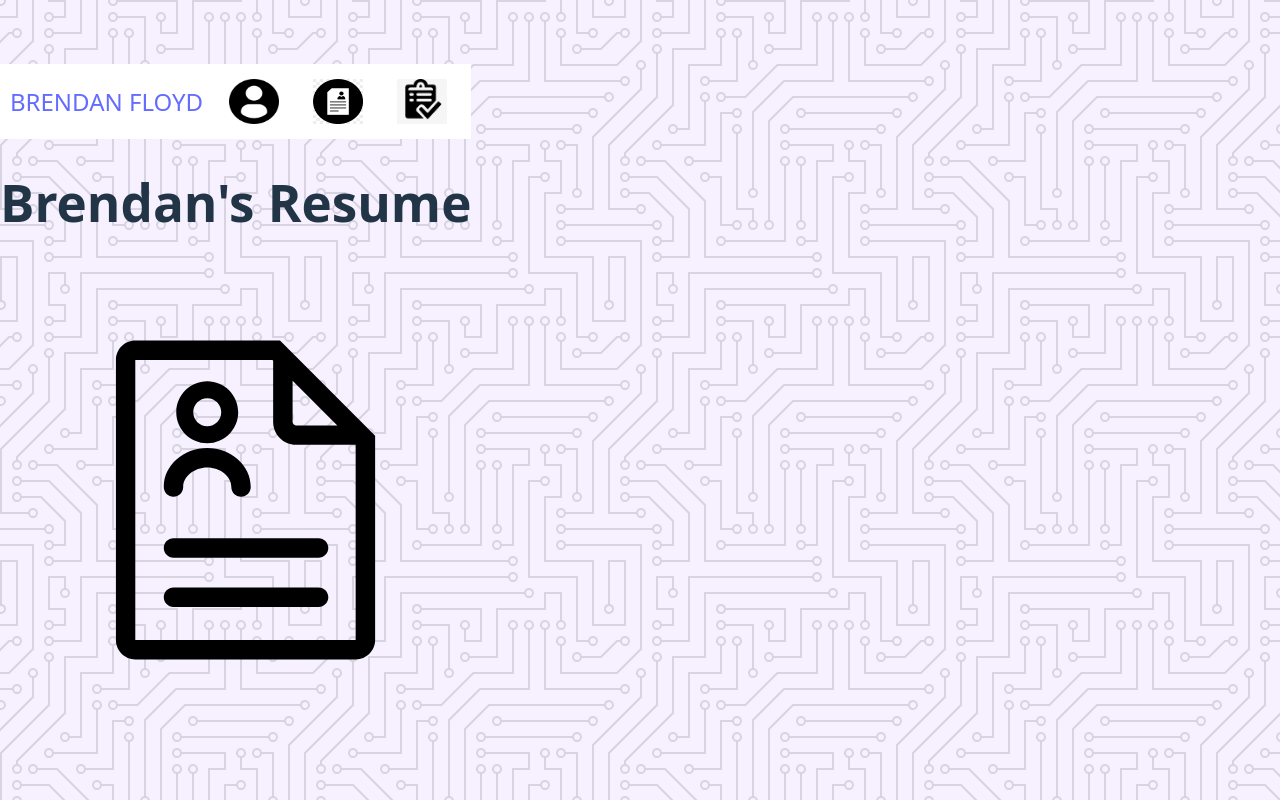
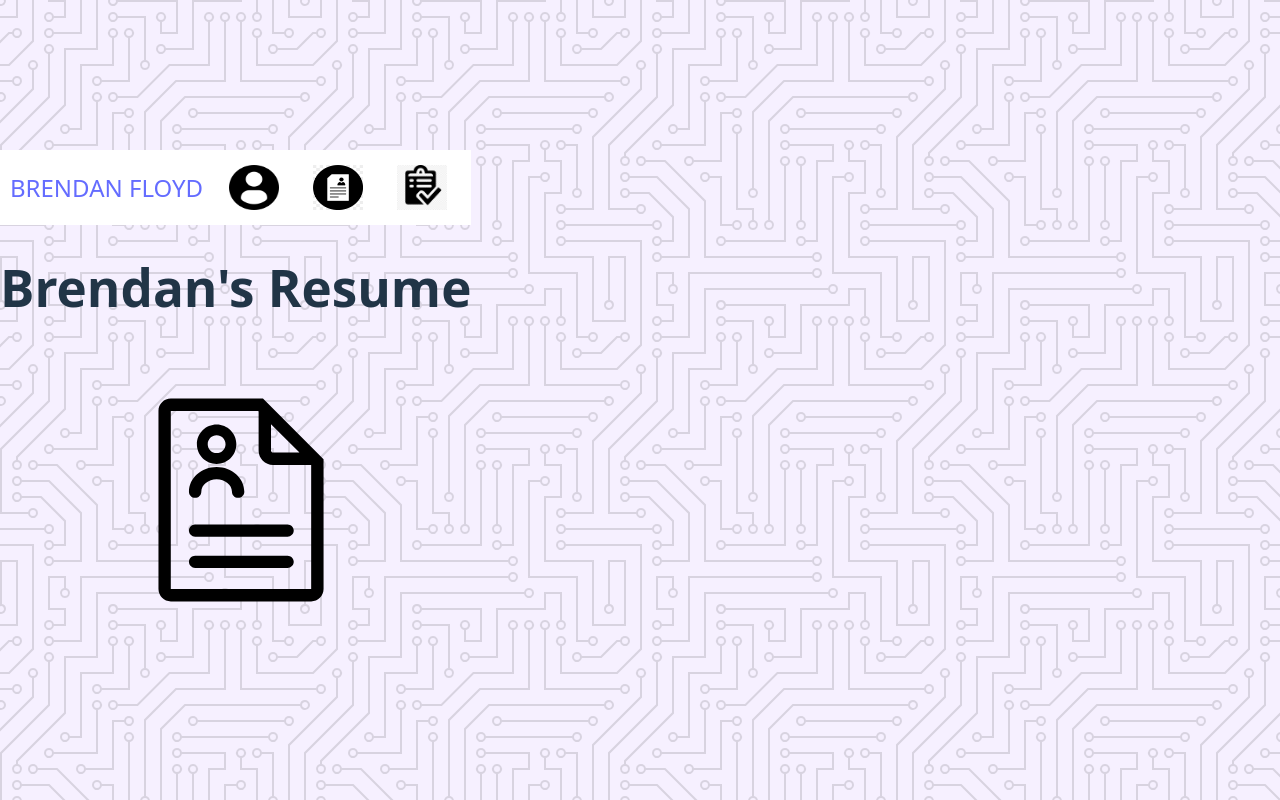
Before and after one commit to bfloyd14/brendan-floyd-profile, a React (Vite) app: page /resume in a window 1280 px wide. Built offline with nearby package versions, Linux system fonts and the light colour scheme.

Commit message:
add resume to resume page and made it clickable

```diff
--- a/src/pages/Landing/Landing.module.css
+++ b/src/pages/Landing/Landing.module.css
@@ -8,7 +8,7 @@
 
 .container img {
   border-radius: 50%;
-  width: 400px;
+  width: 450px;
   height: 400px;
   margin-top: 40px;
 }
@@ -29,7 +29,7 @@
 }
 
 .info h2 {
-  font-size: 28px;
+  font-size: 32px;
 }
 
 .icon img {
--- a/src/pages/Resume/Resume.jsx
+++ b/src/pages/Resume/Resume.jsx
@@ -1,8 +1,9 @@
 //npm module
 import { Link } from "react-router-dom"
 
-//icon
+//assets
 import resumeIcon from '../../assets/icon/resume-7.svg'
+import resume from '../../assets/images/brendan-resume.pdf'
 
 //css
 import styles from './Resume.module.css'
@@ -12,7 +13,7 @@ const Resume = () => {
     <>
       <div className={styles.container}>
         <h1>Brendan's Resume</h1>
-        <a href="resume-icon"><img id='resume' src={resumeIcon} alt="a cool resume icon" /></a>
+        <a href={resume} target="blank"><img id='resume' src={resumeIcon} alt="a cool resume icon" /></a>
       </div>
     </>
 
--- a/src/pages/Resume/Resume.module.css
+++ b/src/pages/Resume/Resume.module.css
@@ -1,13 +1,10 @@
-main > a {
-  color: rgb(31, 29, 29),
+.container {
+  display: flex;
+  flex-direction: column;
+  justify-content: center;
+  align-items: center;
 }
 
-main {
-  display: flex;
-  justify-content: center;
-}
-
-#resume {
-  height: 300px;
+.container a {
   width: 300px;
 }
```
Also changed, not shown: 1 other file (tests, documents, lock files or other folders).
